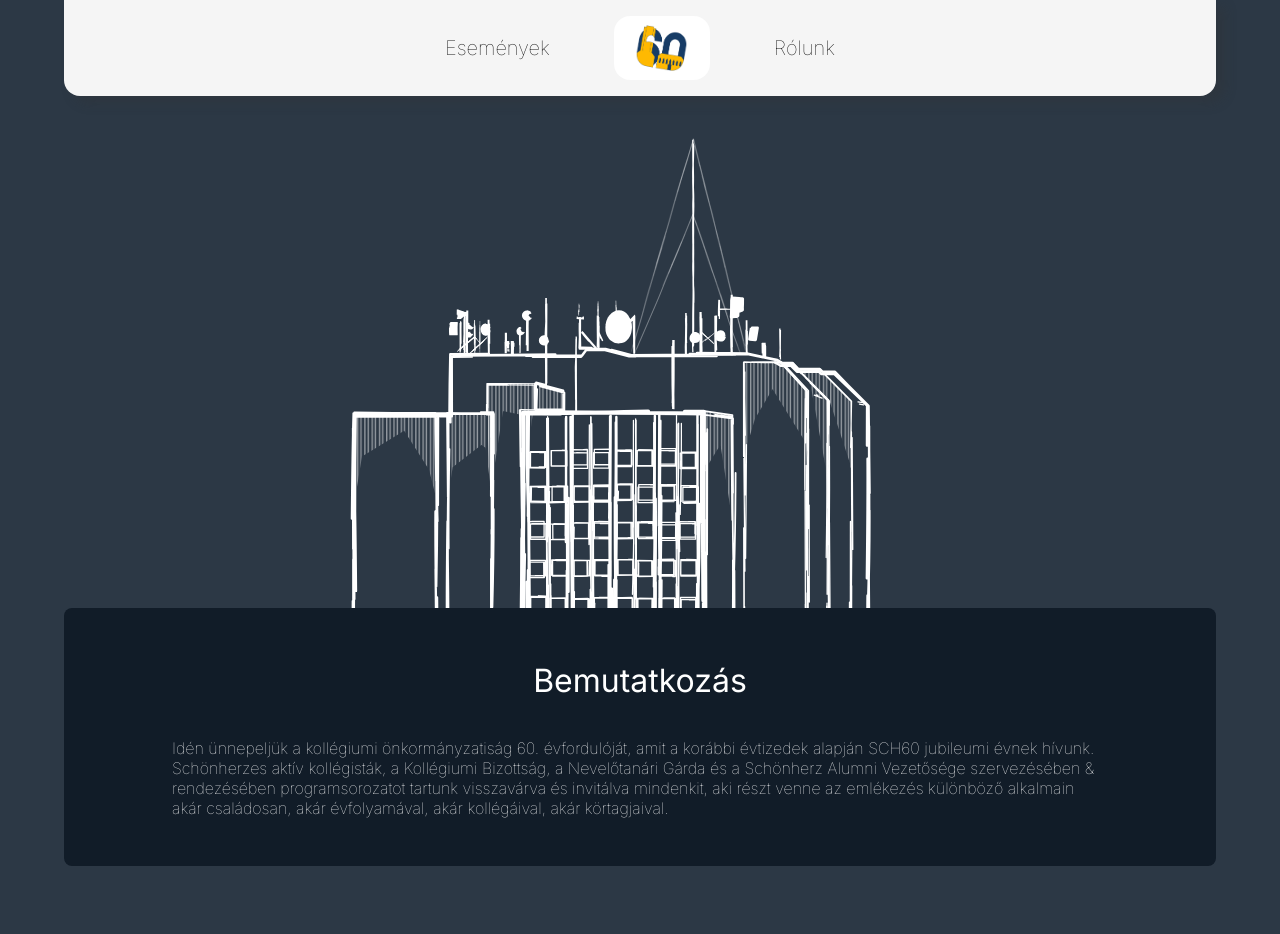
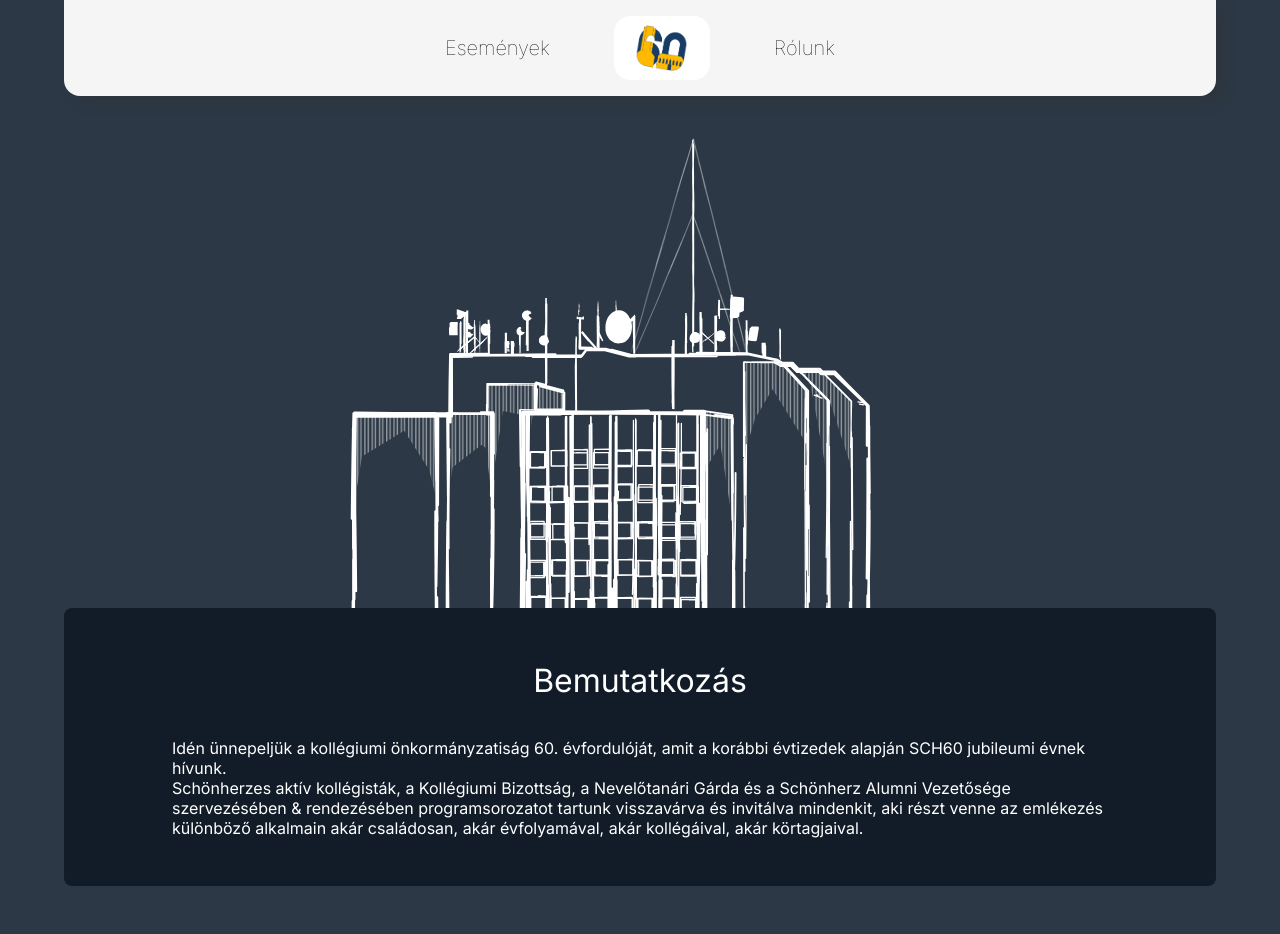
Before and after one commit to kir-dev/sch60, a React (Create React App) app: page /rolunk in a window 1280 px wide. Shown: the top 934 px of the page. Built offline with nearby package versions, Linux system fonts and the light colour scheme; the HTML template or start-up script is replaced by a standard one.

Commit message:
fix font weight

```diff
--- a/src/components/elements/Navbar.tsx
+++ b/src/components/elements/Navbar.tsx
@@ -53,7 +53,7 @@ export default Navbar;
 
 const NavbarItem = styled(Link)`
   text-decoration: none;
-  font-weight: lighter;
+  font-weight: 300;
   font-size: ${fontSize.xl};
   margin: 0 ${spacing.xl};
 `;
--- a/src/components/pages/AboutUs.tsx
+++ b/src/components/pages/AboutUs.tsx
@@ -66,7 +66,7 @@ const FirstSection = styled.div`
     font-weight: normal;
   }
   p {
-    font-weight: lighter;
+    font-weight: 400;
   }
 `;
 
--- a/src/components/pages/Main.tsx
+++ b/src/components/pages/Main.tsx
@@ -59,7 +59,7 @@ const Description = styled.div`
   display: flex;
   flex-direction: row;
   align-items: center;
-  font-weight: lighter;
+  font-weight: 300;
   @media screen and (max-width: ${breakpoints.md}) {
     flex-direction: column;
   }
```
